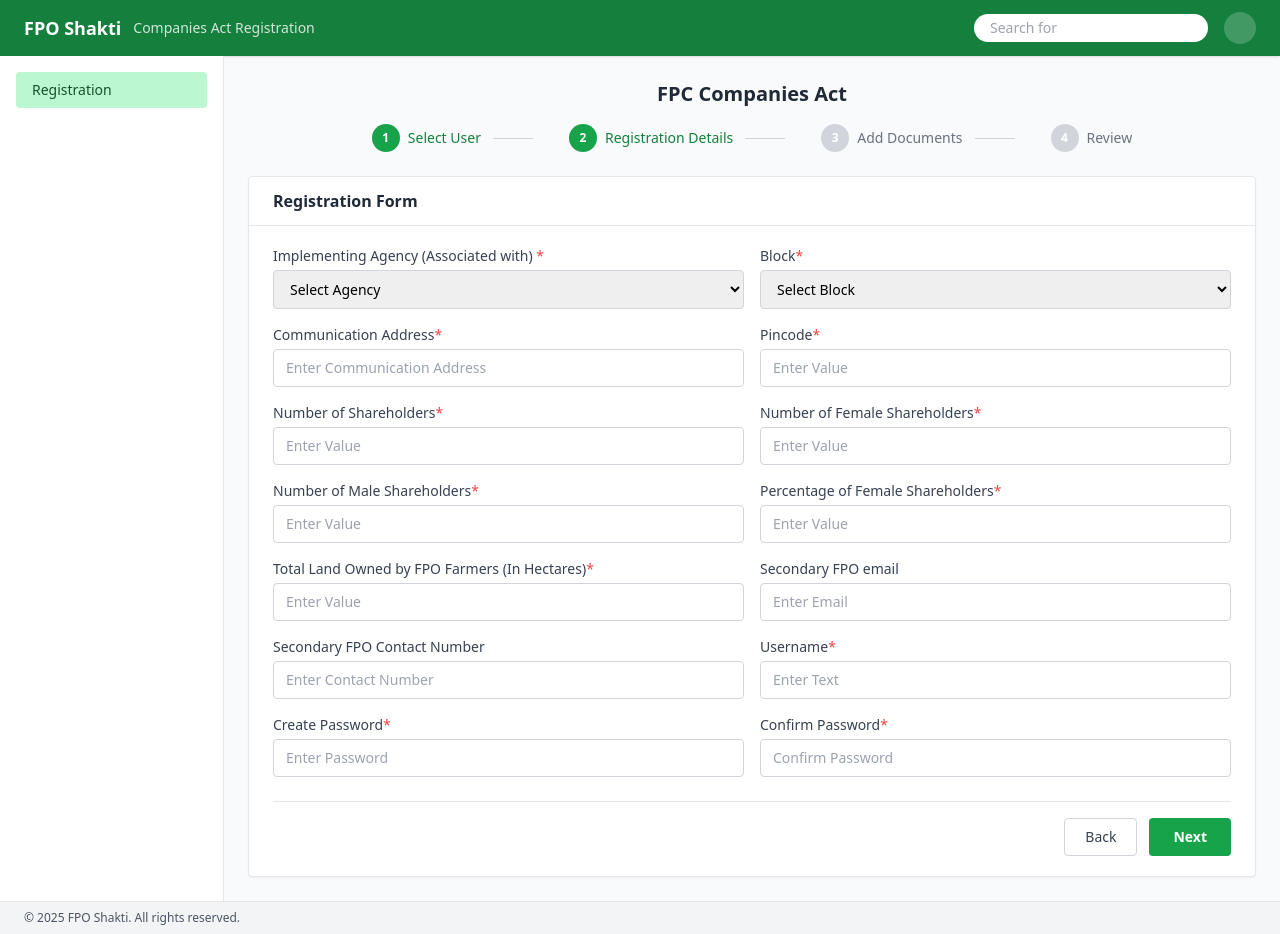
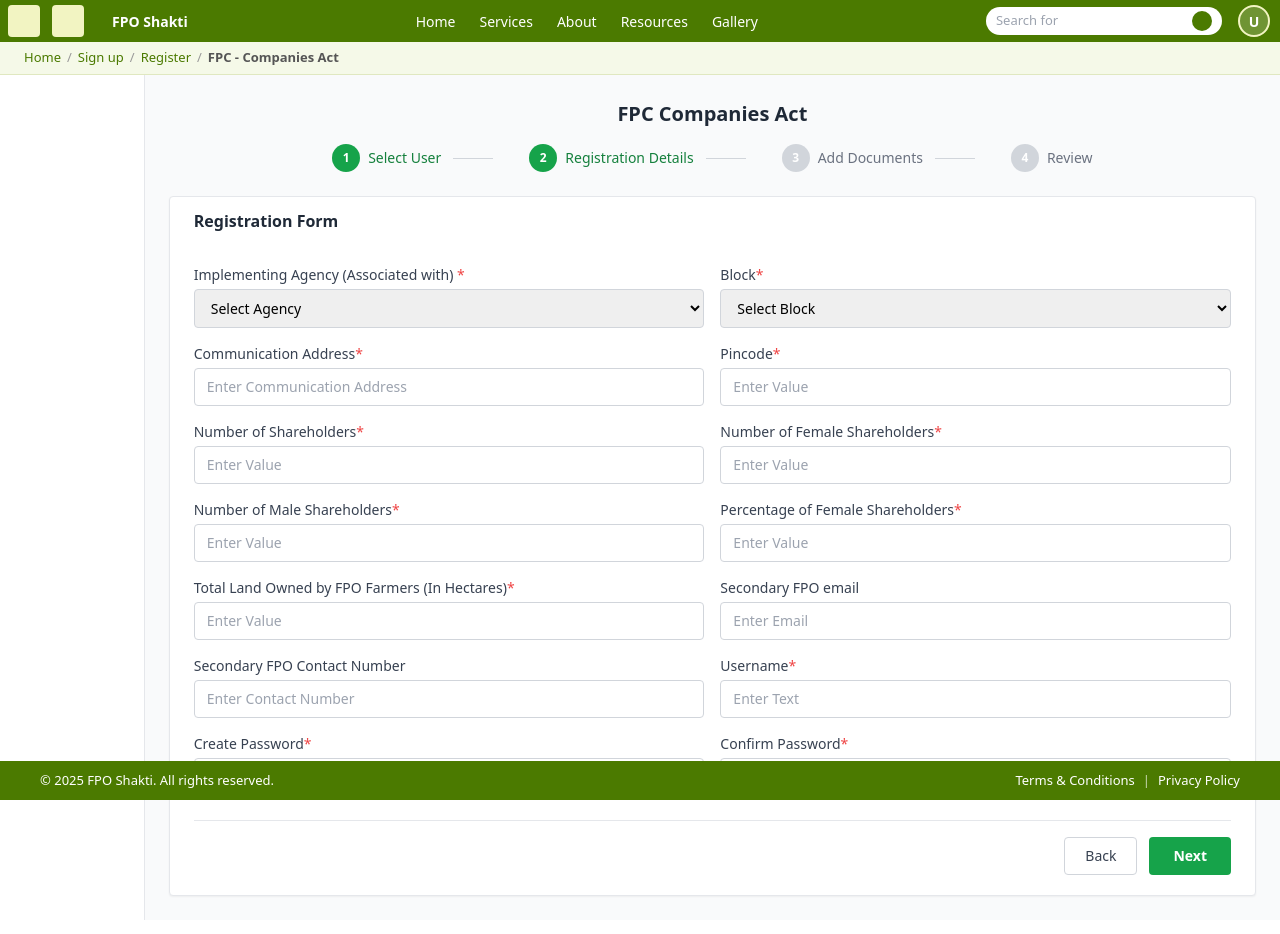
Before and after one commit to Amansh07/ECS-Test-frontend, a React (Vite) app: page /register in a window 1280 px wide. Built offline with nearby package versions, Linux system fonts and the light colour scheme.

Commit message:
registration form updated with header footer

```diff
--- a/src/index.css
+++ b/src/index.css
@@ -6,3 +6,8 @@
  background:green !important;
 }
 */
+.bg-green-700{
+  background-color: #4b7a00;
+  display: flex;
+  flex-directions:column !important;
+}
--- a/src/layouts/Footer.jsx
+++ b/src/layouts/Footer.jsx
@@ -1,7 +1,20 @@
+import "./footer.css";
+
 export default function Footer() {
   return (
-    <footer className="w-full bg-gray-100 text-xs text-gray-600 py-2 px-6 border-t">
-      <span>© {new Date().getFullYear()} FPO Shakti. All rights reserved.</span>
-    </footer>
+    <footer className="register-footer">
+		<div className="footer-left">
+		  <span>© {new Date().getFullYear()} FPO Shakti. All rights reserved.</span>
+		</div>
+		<div className="footer-links">
+		  <a href="/terms" className="footer-link">
+			Terms &amp; Conditions
+		  </a>
+		  <span className="footer-separator">|</span>
+		  <a href="/privacy" className="footer-link">
+			Privacy Policy
+		  </a>
+		</div>
+	</footer>
   );
 }
--- a/src/layouts/Header.jsx
+++ b/src/layouts/Header.jsx
@@ -1,18 +1,87 @@
+import { useState } from "react";
+import "./header.css";
+
 export default function Header() {
+  const [open, setOpen] = useState(false);
+
   return (
-    <header className="w-full bg-green-700 text-white flex items-center justify-between px-6 py-3 shadow">
-      <div className="flex items-center gap-3">
-        <span className="font-semibold text-lg">FPO Shakti</span>
-        <span className="text-sm opacity-80">Companies Act Registration</span>
+    <header className="fpo-header">
+      {/* Main green bar */}
+      <div className="fpo-header-top">
+        <div className="fpo-header-left">
+          {/* Logo block */}
+          <div className="fpo-logo-block">
+            {/* To Replace with actual logo <img> */}
+
+			<div className="fpo-logo-icon1" />
+			<div className="fpo-logo-icon2" />
+            <span className="fpo-logo-text">FPO Shakti</span>
+          </div>
+
+        </div>
+
+        {/* Center nav (desktop) */}
+        <nav className="fpo-nav-desktop">
+          <a href="/" className="fpo-nav-link">Home</a>
+          <a href="/services" className="fpo-nav-link">Services</a>
+          <a href="/about" className="fpo-nav-link">About</a>
+          <a href="/resources" className="fpo-nav-link">Resources</a>
+          <a href="/gallery" className="fpo-nav-link">Gallery</a>
+        </nav>
+
+        {/* Right side: skip link, search, profile, hamburger */}
+        <div className="fpo-header-right">
+
+          <div className="fpo-search-wrapper">
+            <input
+              type="text"
+              className="fpo-search-input"
+              placeholder="Search for"
+            />
+            <button className="fpo-search-button" aria-label="Search" />
+          </div>
+
+          <button className="fpo-profile-avatar" aria-label="Profile">
+            U
+          </button>
+
+          {/* Mobile hamburger */}
+          <button
+            type="button"
+            className="fpo-menu-toggle"
+            onClick={() => setOpen(!open)}
+            aria-label="Toggle navigation"
+          >
+            <span className="fpo-menu-bar" />
+            <span className="fpo-menu-bar" />
+            <span className="fpo-menu-bar" />
+          </button>
+        </div>
       </div>
-      <div className="flex items-center gap-4">
-        <input
-          type="search"
-          placeholder="Search for"
-          className="rounded-full px-4 py-1 text-sm text-gray-800 focus:outline-none"
-        />
-        <div className="w-8 h-8 rounded-full bg-white/20" />
+
+      {/* Breadcrumb area */}
+      <div className="fpo-breadcrumb-bar">
+        <nav className="fpo-breadcrumb" aria-label="Breadcrumb">
+          <a href="/" className="fpo-breadcrumb-link">Home</a>
+          <span className="fpo-breadcrumb-sep">/</span>
+          <a href="/signup" className="fpo-breadcrumb-link">Sign up</a>
+          <span className="fpo-breadcrumb-sep">/</span>
+          <a href="/register" className="fpo-breadcrumb-link">Register</a>
+          <span className="fpo-breadcrumb-sep">/</span>
+          <span className="fpo-breadcrumb-current">FPC - Companies Act</span>
+        </nav>
       </div>
+
+      {/* Mobile nav dropdown */}
+      {open && (
+        <nav className="fpo-nav-mobile">
+          <a href="/" className="fpo-nav-mobile-link">Home</a>
+          <a href="/services" className="fpo-nav-mobile-link">Services</a>
+          <a href="/about" className="fpo-nav-mobile-link">About</a>
+          <a href="/resources" className="fpo-nav-mobile-link">Resources</a>
+          <a href="/gallery" className="fpo-nav-mobile-link">Gallery</a>
+        </nav>
+      )}
     </header>
   );
 }
--- a/src/layouts/LeftNav.jsx
+++ b/src/layouts/LeftNav.jsx
@@ -6,7 +6,7 @@
 
 export default function LeftNav() {
   return (
-    <aside className="w-56 border-r bg-white">
+    <aside className="w-26 border-r bg-white">
       <nav className="p-4 space-y-1">
         <NavLink
           to="/register"
--- a/src/layouts/MainLayout.jsx
+++ b/src/layouts/MainLayout.jsx
@@ -3,13 +3,15 @@
 import LeftNav from "../layouts/LeftNav.jsx";
 import Footer from "../layouts/Footer.jsx";
 
+
 export default function MainLayout() {
   return (
     <div className="min-h-screen flex flex-col bg-gray-50">
       <Header />
+
       <div className="flex flex-1">
         <LeftNav />
-        <main className="flex-1 p-6">
+        <main id="main-content" className="flex-1 p-6 app-page-with-header">
           <Outlet />
         </main>
       </div>
--- /dev/null
+++ b/src/layouts/footer.css
@@ -0,0 +1,46 @@
+/* footer classes for Registration form */
+.register-footer {
+  position: fixed;
+  bottom: 0;
+  left: 0;
+  right: 0;
+  background-color: #4b7a00;
+  color: #ffffff;
+  padding: 10px 40px;
+  display: flex;
+  align-items: center;
+  justify-content: space-between;
+  font-size: 13px;
+}
+
+.footer-left {
+  white-space: nowrap;
+}
+
+.footer-links {
+  display: flex;
+  align-items: center;
+  gap: 8px;
+}
+
+.footer-link {
+  color: #ffffff;
+  text-decoration: none;
+}
+
+.footer-link:hover {
+  text-decoration: underline;
+}
+
+.footer-separator {
+  opacity: 0.7;
+}
+/* responsive footer */
+@media (max-width:768px){
+ .register-footer{
+	 flex-direction: column;
+	 align-items: flex-start;
+	 gap:8px;
+	 padding:10px 16px 14px;
+ }
+}
--- /dev/null
+++ b/src/layouts/header.css
@@ -0,0 +1,238 @@
+/************  Classes for Header Registration ************/
+
+/* Wrapper */
+.fpo-header {
+  position: fixed;
+  inset-inline: 0;
+  top: 0;
+  z-index: 40;
+  font-family: system-ui, -apple-system, BlinkMacSystemFont, "Segoe UI", sans-serif;
+}
+
+/* Top green bar */
+.fpo-header-top {
+  display: flex;
+  align-items: center;
+  justify-content: space-between;
+  background-color: #4b7a00; /* dark green */
+  color: #ffffff;
+  padding: -20px 24px;
+}
+
+/* Left logo area */
+.fpo-header-left {
+  display: flex;
+  align-items: center;
+}
+
+.fpo-logo-block {
+  display: flex;
+  align-items: center;
+  gap: 8px;
+}
+
+.fpo-logo-icon1 {
+  width: 32px;
+  height: 32px;
+  border-radius: 4px;
+  background-color: #f2f4c2;  /* placeholder */
+  margin:5px 0 5px 8px
+}
+
+.fpo-logo-icon2 {
+  width: 32px;
+  height: 32px;
+  border-radius: 4px;
+  background-color: #f2f4c2; /* placeholder */
+  margin:5px 20px 5px 4px;
+}
+
+.fpo-logo-text {
+  font-size: 14px;
+  font-weight: 600;
+}
+
+/* Desktop nav */
+.fpo-nav-desktop {
+  display: flex;
+  justify-content: center;
+  align-items: center;
+  gap: 24px;
+}
+
+.fpo-nav-link {
+  font-size: 14px;
+  font-weight: 500;
+  color: #ffffff;
+  text-decoration: none;
+  padding-block: 4px;
+}
+
+.fpo-nav-link:hover {
+  border-bottom: 2px solid #d8ef9b;
+}
+
+/* Right side */
+.fpo-header-right {
+  display: flex;
+  align-items: center;
+  gap: 16px;
+}
+
+.fpo-skip-link {
+  font-size: 12px;
+  color: #f2f4c2;
+  text-decoration: none;
+}
+
+.fpo-skip-link:hover {
+  text-decoration: underline;
+}
+
+.fpo-search-wrapper {
+  display: flex;
+  align-items: center;
+  background-color: #ffffff;
+  border-radius: 9999px;
+  padding-inline: 10px;
+  padding-block: 4px;
+}
+
+.fpo-search-input {
+  border: none;
+  outline: none;
+  font-size: 13px;
+  min-width: 160px;
+}
+
+.fpo-search-button {
+  width: 20px;
+  height: 20px;
+  border-radius: 9999px;
+  border: none;
+  background-color: #4b7a00;
+  cursor: pointer;
+}
+
+/* Profile avatar */
+.fpo-profile-avatar {
+  width: 32px;
+  height: 32px;
+  border-radius: 9999px;
+  border: 2px solid #f2f4c2;
+  background-color: #ffffff33;
+  color: #ffffff;
+  font-size: 14px;
+  font-weight: 600;
+  display: inline-flex;
+  align-items: center;
+  justify-content: center;
+  margin-right:10px;
+}
+
+/* Mobile menu button */
+.fpo-menu-toggle {
+  display: none;
+  width: 36px;
+  height: 32px;
+  border-radius: 6px;
+  border: 1px solid #d0e0a0;
+  background-color: #4b7a00;
+  justify-content: center;
+  align-items: center;
+  flex-direction: column;
+}
+
+.fpo-menu-bar {
+  width: 18px;
+  height: 2px;
+  background-color: #ffffff;
+  margin-bottom: 3px;
+}
+
+.fpo-menu-bar:last-child {
+  margin-bottom: 0;
+}
+
+/* Breadcrumb strip */
+.fpo-breadcrumb-bar {
+  background-color: #f5f9e8;
+  padding: 6px 24px;
+  border-bottom: 1px solid #e0e8c0;
+}
+
+.fpo-breadcrumb {
+  font-size: 13px;
+  color: #555555;
+}
+
+.fpo-breadcrumb-link {
+  color: #4b7a00;
+  text-decoration: none;
+  font-weight: 500;
+}
+
+.fpo-breadcrumb-link:hover {
+  text-decoration: underline;
+}
+
+.fpo-breadcrumb-sep {
+  margin-inline: 6px;
+  color: #999999;
+}
+
+.fpo-breadcrumb-current {
+  font-weight: 600;
+}
+
+/* Mobile dropdown nav */
+.fpo-nav-mobile {
+  display: none;
+  flex-direction: column;
+  background-color: #4b7a00;
+  padding-inline: 16px;
+  padding-bottom: 8px;
+}
+
+.fpo-nav-mobile-link {
+  padding-block: 6px;
+  color: #ffffff;
+  text-decoration: none;
+  font-size: 14px;
+}
+
+/* Responsive behaviour */
+@media (max-width: 768px) {
+  .fpo-header-top {
+    padding-inline: 12px;
+  }
+
+  .fpo-nav-desktop {
+    display: none;
+  }
+
+  .fpo-skip-link {
+    display: none;
+  }
+
+  .fpo-search-wrapper {
+    display: none;
+  }
+
+  .fpo-profile-avatar {
+    display: none;
+  }
+
+  .fpo-menu-toggle {
+    display: inline-flex;
+  }
+
+  .fpo-nav-mobile {
+    display: flex;
+  }
+}
+
+.app-page-with-header {
+  padding-top: 100px!important; /* header + breadcrumb height */
+  max-width:100%;
+}
--- a/src/pages/registration/Registration.jsx
+++ b/src/pages/registration/Registration.jsx
@@ -1,4 +1,5 @@
 import { useState } from "react";
+import "./RegisterScreen.css";
 
 const initialValues = {
   implementingAgency: "",
@@ -67,7 +68,7 @@
       </div>
 
       <section className="bg-white rounded shadow-sm border">
-        <div className="border-b px-6 py-3">
+        <div className="px-6 py-3">
           <h2 className="font-semibold text-gray-800">Registration Form</h2>
         </div>
 
```
